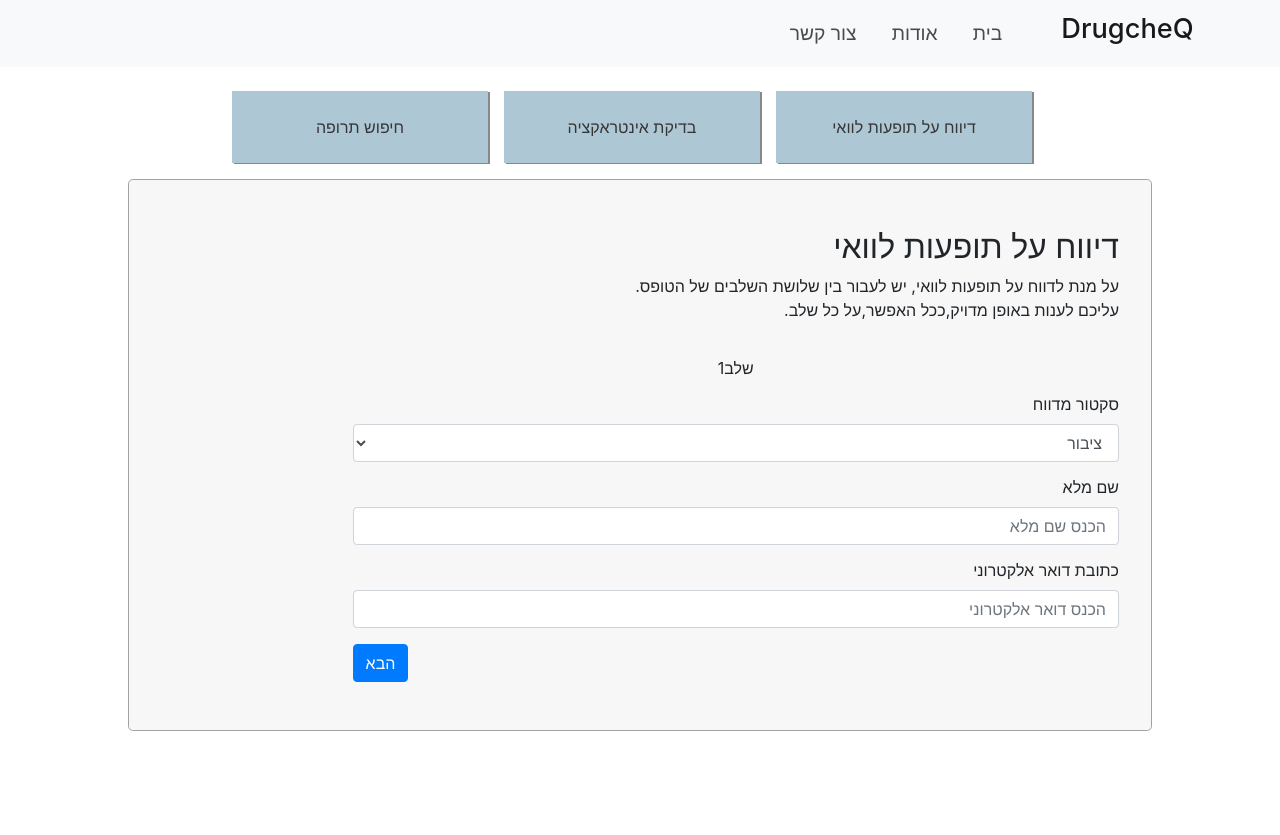
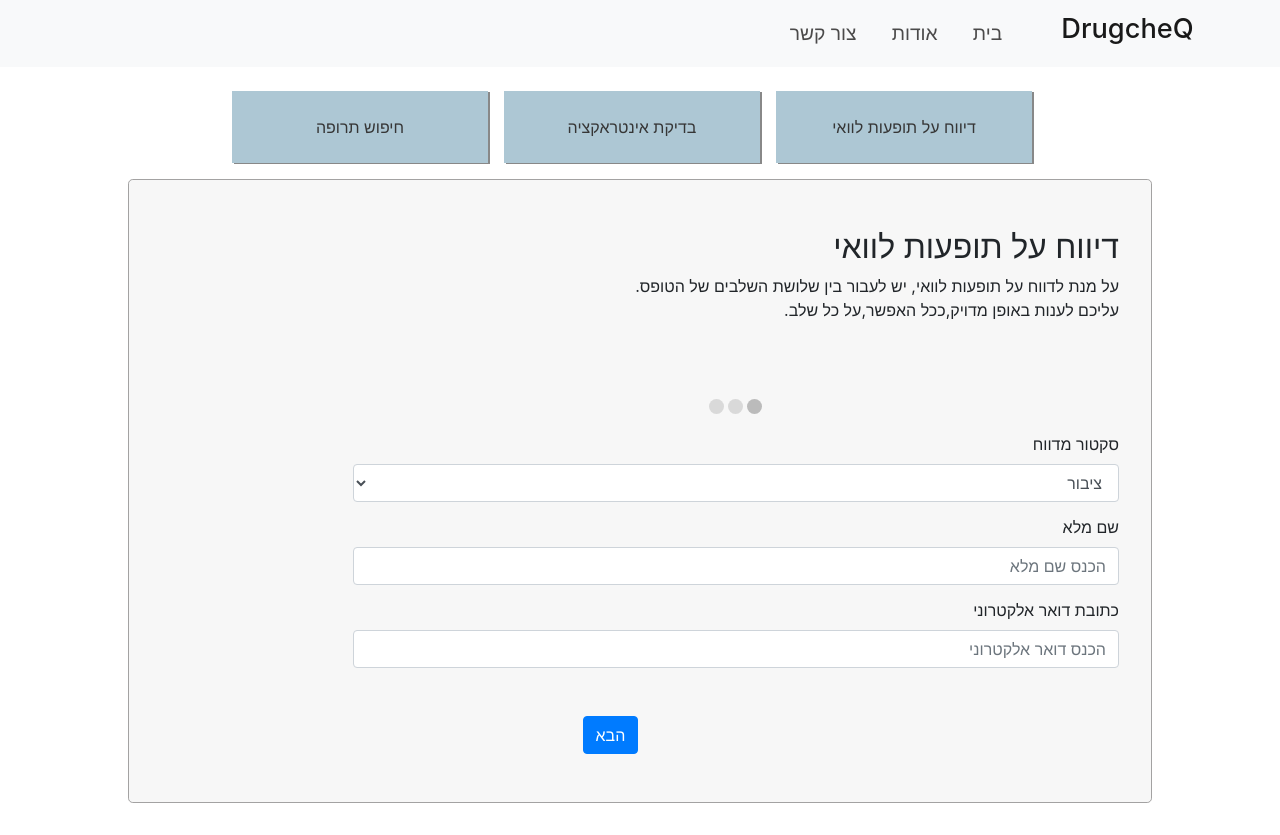
Before and after one commit to AmitLiberman/DrugcheQ-Preventing-Polypharmacy, a React app: page /side-effect-report in a window 1280 px wide. Before the commit the page ends 800 px from the top, so only its background shows below. Built offline with nearby package versions, Linux system fonts and the light colour scheme.

Commit message:
added steps visual circle bar

```diff
--- a/src/Components/MasterReport/MasterReport.css
+++ b/src/Components/MasterReport/MasterReport.css
@@ -13,3 +13,39 @@
     width: 80%;
     float: right;
 }
+
+.prev-next-btns-container {
+    margin-top: 2em;
+    width: 70%;
+    float: right;
+}
+
+.steps-circles {
+    text-align: center;
+    margin-top: 40px;
+}
+
+
+/* Make circles that indicate the steps of the form: */
+
+.step {
+    height: 15px;
+    width: 15px;
+    margin: 0 2px;
+    background-color: #bbbbbb;
+    border: none;
+    border-radius: 50%;
+    display: inline-block;
+    opacity: 0.5;
+}
+
+.step.active {
+    opacity: 1;
+}
+
+
+/* Mark the steps that are finished and valid: */
+
+.step.finish {
+    background-color: #4CAF50;
+}
--- a/src/Components/MasterReport/MasterReport.js
+++ b/src/Components/MasterReport/MasterReport.js
@@ -7,6 +7,10 @@ import "./MasterReport.css";
 class MasterReport extends Component {
   state = {
     currentStep: 1, // Default is Step 1
+    stepFinish: "step finish",
+    stepActive: "step active",
+    step: "step",
+
     sector: "",
     username: "",
     email: "",
@@ -85,6 +89,16 @@ class MasterReport extends Component {
   }
 
   render() {
+    let steps_arr = [];
+    for (let i = 1; i < 4; i++) {
+      if (i === this.state.currentStep)
+        steps_arr.push(<span className={this.state.stepActive}></span>);
+      else if (i < this.state.currentStep)
+        steps_arr.push(<span className={this.state.stepFinish}></span>);
+      else steps_arr.push(<span className={this.state.step}></span>);
+    }
+    steps_arr = steps_arr.reverse();
+
     return (
       <React.Fragment>
         <div className="master-describe-container">
@@ -96,8 +110,9 @@ class MasterReport extends Component {
         </div>
 
         <div className="steps-container">
-          שלב
-          {this.state.currentStep}
+          {/* שלב
+          {this.state.currentStep} */}
+          <div className="steps-circles">{steps_arr}</div>
           <Step1
             currentStep={this.state.currentStep}
             handleChange={this.handleChange}
@@ -110,8 +125,10 @@ class MasterReport extends Component {
             currentStep={this.state.currentStep}
             handleChange={this.handleChange}
           />
-          {this.nextButton}
-          {this.previousButton}
+          <div className="prev-next-btns-container">
+            {this.nextButton}
+            {this.previousButton}
+          </div>
         </div>
       </React.Fragment>
     );
```
Also changed, not shown: 1 other file (tests, documents, lock files or other folders).
